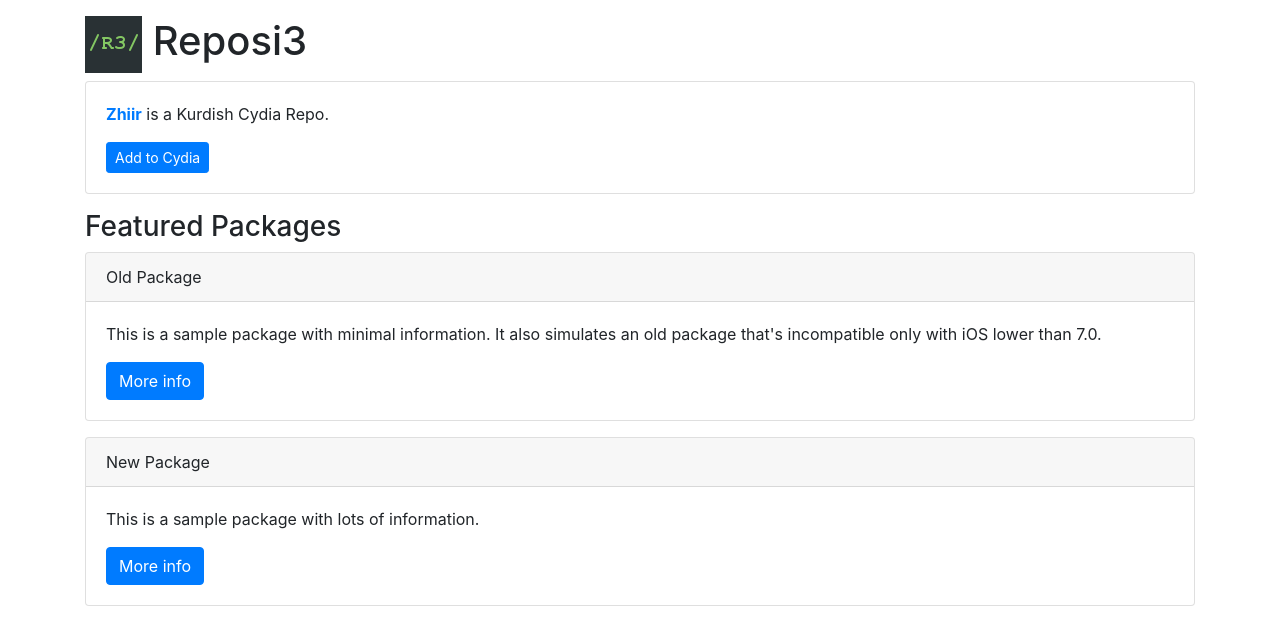
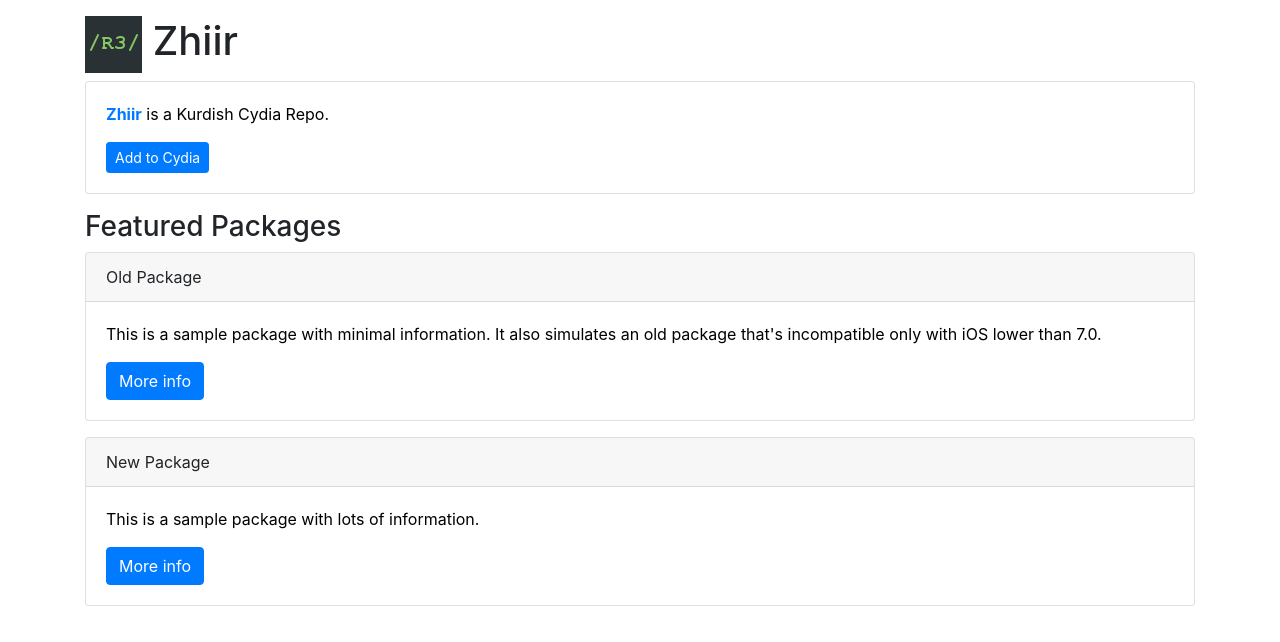
Before and after one commit to zhiir/zhiir.github.io, a plain HTML site: page index.html in a window 1280 px wide. Drawn offline with nearby package versions, Linux system fonts and the light colour scheme.

Commit message:
Update index.html

```diff
--- a/index.html
+++ b/index.html
@@ -7,11 +7,16 @@
   <link rel="stylesheet" href="https://stackpath.bootstrapcdn.com/bootstrap/4.5.0/css/bootstrap.min.css" integrity="sha384-9aIt2nRpC12Uk9gS9baDl411NQApFmC26EwAOH8WgZl5MYYxFfc+NcPb1dKGj7Sk" crossorigin="anonymous">
   <link rel="stylesheet" href="depictions/style.css">
   <script src="https://ajax.googleapis.com/ajax/libs/jquery/2.1.3/jquery.min.js"></script>
+  <style>
+  p {
+  color: black;
+  }
+  </style>
 </head>
 <body>
 
 <div class="container">
-	<h1><img src="CydiaIcon.png"> Reposi3</h1>
+	<h1><img src="CydiaIcon.png"> Zhiir</h1>
 </div>
 
 <div class="container">
```
